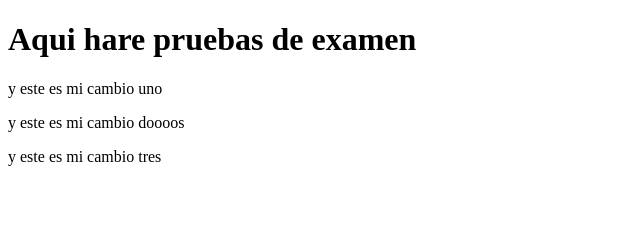
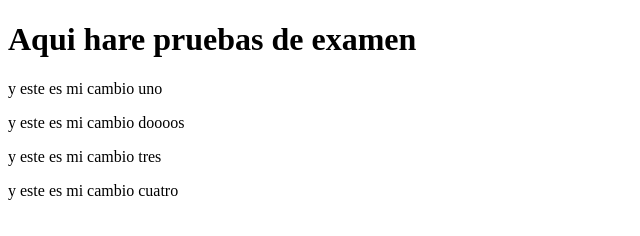
Before and after one commit to Zaceli/primerexamen, a plain HTML site: page index.html in a window 1280 px wide. Shown: the whole page, without its empty margins (0-640 px from the left). Drawn offline with Linux system fonts and the light colour scheme.

Commit message:
modificacion cuatros

```diff
--- a/index.html
+++ b/index.html
@@ -12,6 +12,7 @@
     <p>y este es mi cambio uno</p>
     <p>y este es mi cambio doooos</p>
     <p>y este es mi cambio tres</p>
+    <p>y este es mi cambio cuatro</p>
     <div class="esto"></div>
 </body>
 </html>
```
